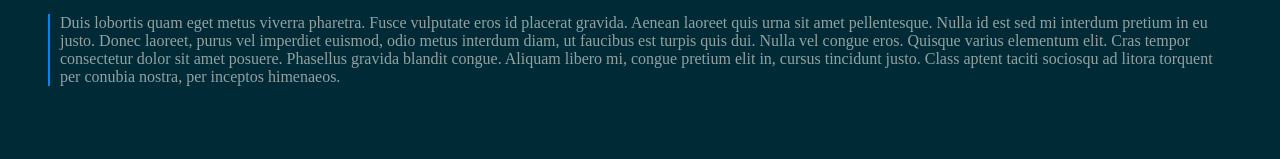
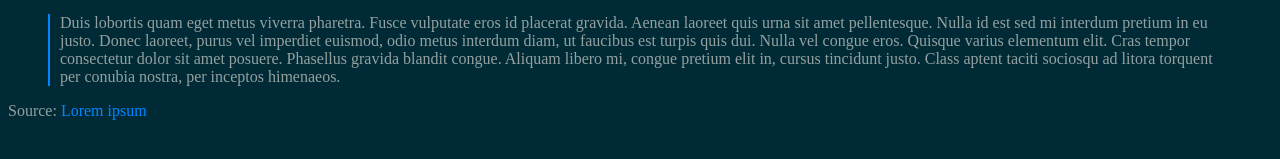
Before and after one commit to sohnryang/solarized-blog-theme, a Jekyll site: the page built from _posts/2018-10-14-A-Test-Article.md, in a window 1280 px wide. Shown: the part 343-502 px from the top of the page. Built offline with Jekyll 4.4.1, drawn with Linux system fonts in a browser that asks for light colours; comment, search, counter and statistics services are not loaded; a style sheet for code colours, icons or effects is not loaded.

Commit message:
added link to test post

```diff
--- a/_posts/2018-10-14-A-Test-Article.md
+++ b/_posts/2018-10-14-A-Test-Article.md
@@ -11,3 +11,5 @@ This post is for testing.
 > Lorem ipsum dolor sit amet, consectetur adipiscing elit. Mauris non nisl sit amet tellus semper porta. In facilisis urna ut imperdiet lobortis. In a urna eget massa facilisis suscipit et sed mauris. Aenean tortor nibh, ullamcorper at leo vitae, varius laoreet nibh. In in arcu condimentum, vestibulum nisl non, volutpat mauris. Pellentesque rhoncus eleifend ullamcorper. Integer a erat mauris. Aenean laoreet tortor lectus, in laoreet lacus volutpat vitae. Phasellus massa nisl, feugiat sit amet dapibus ac, varius vitae magna. Sed nunc nibh, fringilla ut quam nec, volutpat consequat risus. Sed vestibulum suscipit metus, sit amet elementum elit iaculis id. Pellentesque tincidunt mi tellus, eu auctor enim eleifend quis. Mauris a viverra diam. Proin maximus at erat sit amet consequat.
 
 > Duis lobortis quam eget metus viverra pharetra. Fusce vulputate eros id placerat gravida. Aenean laoreet quis urna sit amet pellentesque. Nulla id est sed mi interdum pretium in eu justo. Donec laoreet, purus vel imperdiet euismod, odio metus interdum diam, ut faucibus est turpis quis dui. Nulla vel congue eros. Quisque varius elementum elit. Cras tempor consectetur dolor sit amet posuere. Phasellus gravida blandit congue. Aliquam libero mi, congue pretium elit in, cursus tincidunt justo. Class aptent taciti sociosqu ad litora torquent per conubia nostra, per inceptos himenaeos.
+
+Source: [Lorem ipsum](https://en.wikipedia.org/wiki/Lorem_ipsum)
```
